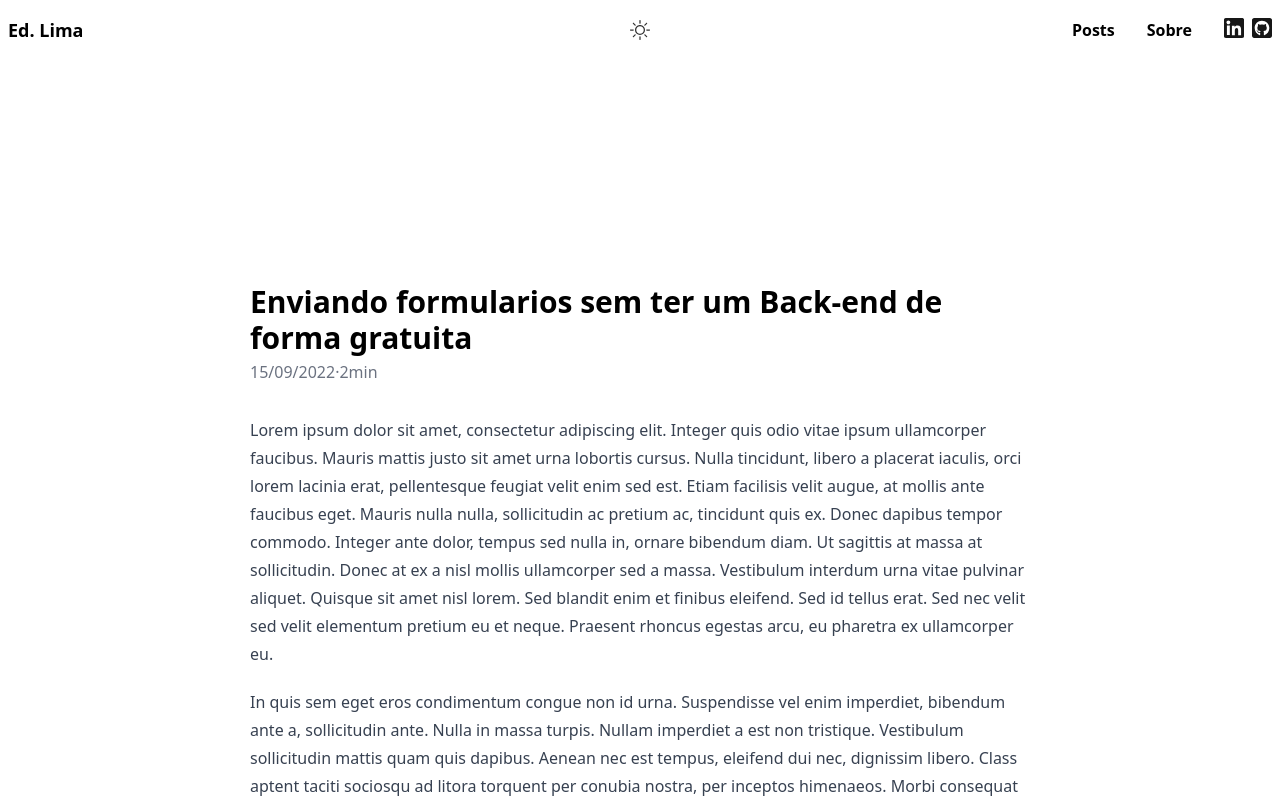
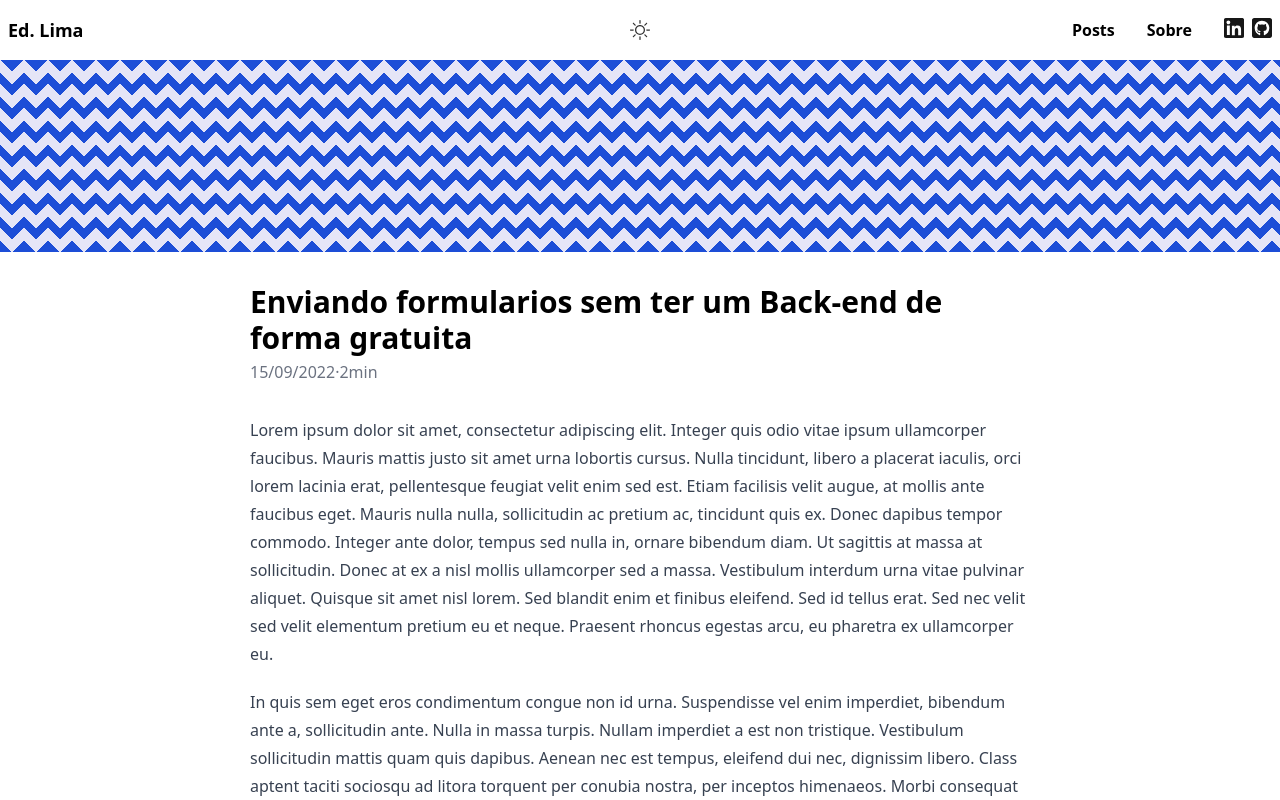
Before and after one commit to Iorjunior/my-blog, a Next.js app: page / in a window 1280 px wide. Shown: the top 800 px of the page. Built offline with nearby package versions, Linux system fonts and the light colour scheme.

Commit message:
add css patern

```diff
--- a/src/styles/globals.css
+++ b/src/styles/globals.css
@@ -1,3 +1,12 @@
 @tailwind base;
 @tailwind components;
 @tailwind utilities;
+
+.bg-1{
+    background-color: #e5e5f7;
+    opacity: 1;
+    background-image:  linear-gradient(135deg, #1D4ED7 25%, transparent 25%), linear-gradient(225deg, #1D4ED7 25%, transparent 25%), linear-gradient(45deg, #1D4ED7 25%, transparent 25%), linear-gradient(315deg, #1D4ED7 25%, #e5e5f7 25%);
+    background-position:  12px 0, 12px 0, 0 0, 0 0;
+    background-size: 24px 24px;
+    background-repeat: repeat;
+}
```
